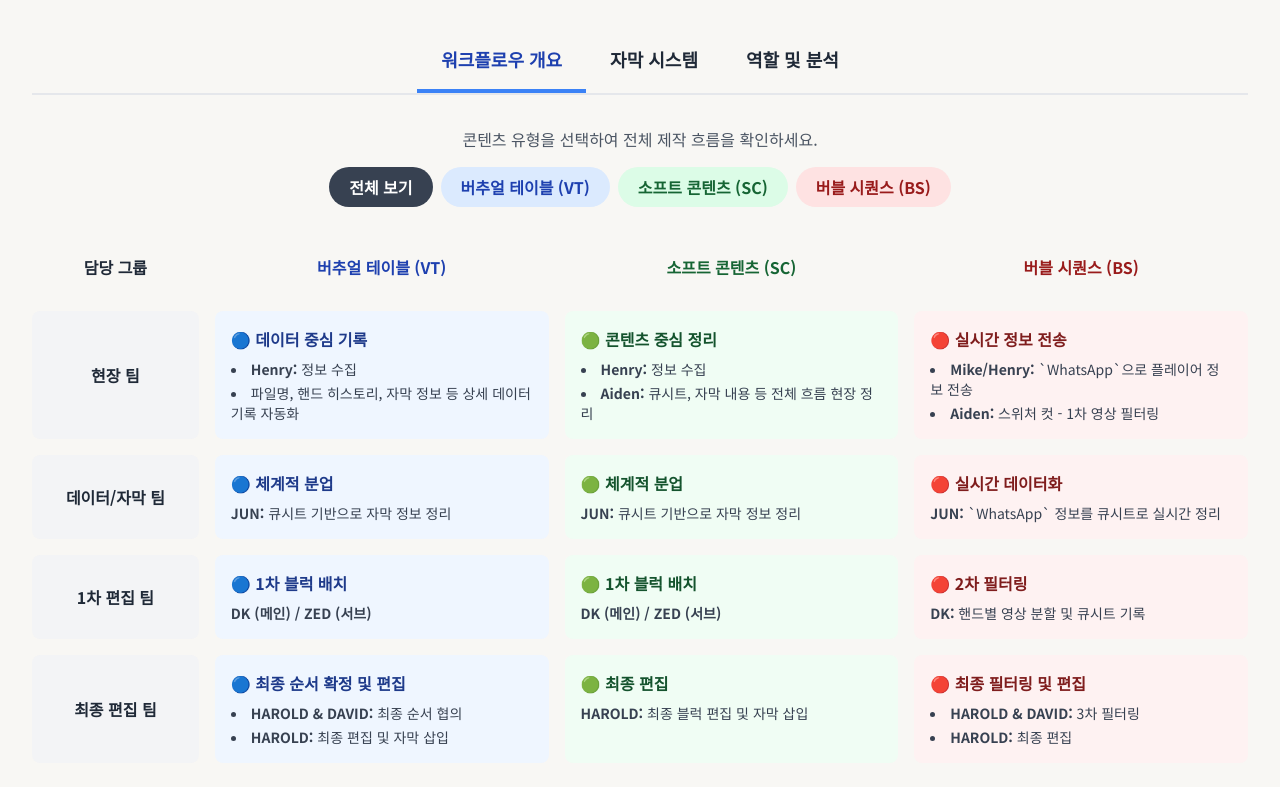
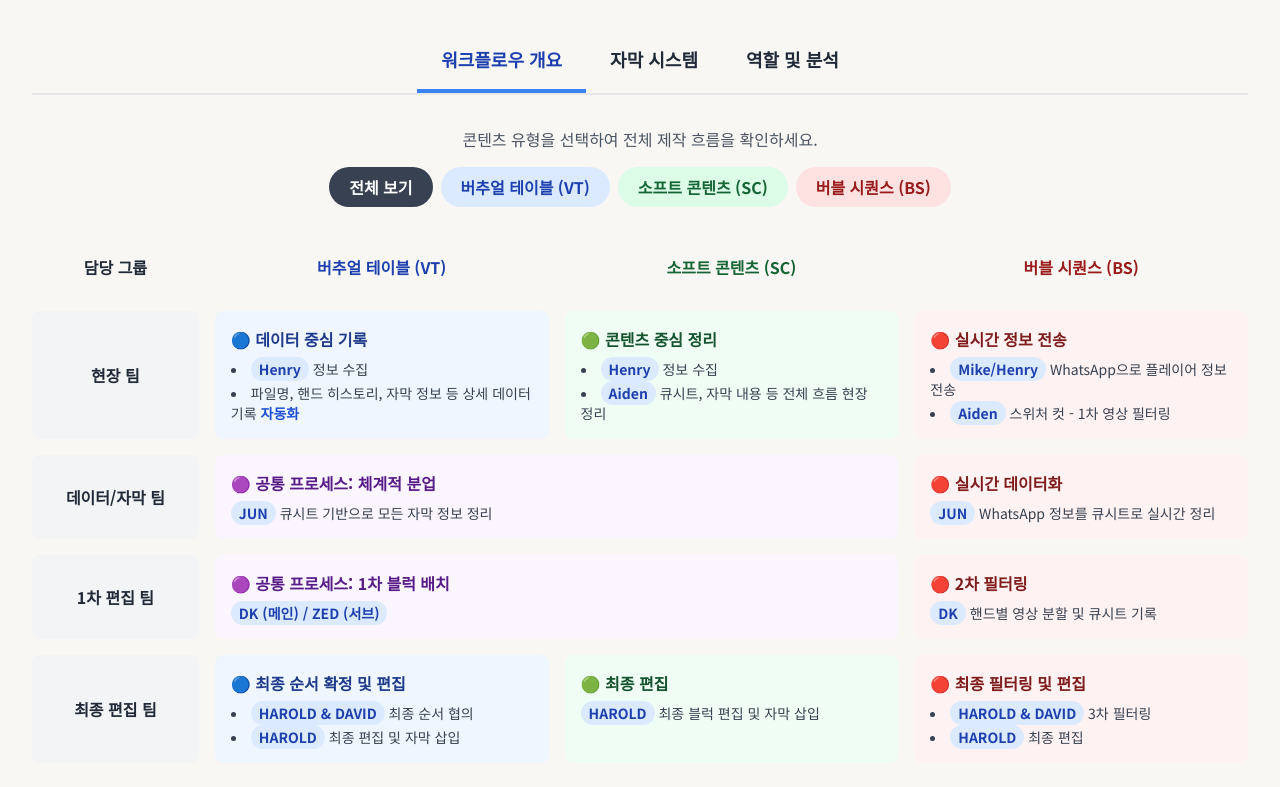
Before and after one commit to garimto81/virtual_workflow, a plain HTML site: page index.html in a window 1280 px wide. Shown: the part 119-906 px from the top of the page. Drawn offline with nearby package versions, Linux system fonts and the light colour scheme.

Commit message:
Update index.html

```diff
--- a/index.html
+++ b/index.html
@@ -3,7 +3,7 @@
 <head>
     <meta charset="UTF-8">
     <meta name="viewport" content="width=device-width, initial-scale=1.0">
-    <title>버추얼 테이블, 소프트 콘텐츠, 버블 시퀀스 워크플로우</title>
+    <title>VT,SC,BS 워크플로우</title>
     <script src="https://cdn.tailwindcss.com"></script>
     <link href="https://fonts.googleapis.com/css2?family=Noto+Sans+KR:wght@400;500;700&display=swap" rel="stylesheet">
     <!-- Chosen Palette: Calm Neutral & Muted Blue -->
@@ -35,6 +35,14 @@
             opacity: 1;
             transform: scale(1.02);
             box-shadow: 0 0 0 3px #3b82f6, 0 10px 15px -3px rgba(0,0,0,0.1), 0 4px 6px -2px rgba(0,0,0,0.05);
+        }
+        .highlight-label {
+            background-color: #dbeafe;
+            color: #1e40af;
+            padding: 0.125rem 0.5rem;
+            border-radius: 9999px;
+            font-weight: 600;
+            font-size: 0.875rem;
         }
     </style>
 </head>
@@ -74,76 +82,68 @@
 
                     <!-- Lane 1: 현장 팀 -->
                     <div class="row-span-1 flex items-center justify-center font-bold bg-gray-100 rounded-lg p-4">현장 팀</div>
-                    <div data-type="vt" class="swimlane-card bg-blue-50 p-4 rounded-lg">
+                    <div data-types="vt" class="swimlane-card bg-blue-50 p-4 rounded-lg">
                         <h4 class="font-bold text-blue-900">🔵 데이터 중심 기록</h4>
                         <ul class="list-disc list-inside mt-2 text-sm text-gray-700 space-y-1">
-                            <li><strong class="font-semibold">Henry:</strong> 정보 수집</li>
-                            <li>파일명, 핸드 히스토리, 자막 정보 등 상세 데이터 기록 자동화</li>
+                            <li><span class="highlight-label">Henry</span> 정보 수집</li>
+                            <li>파일명, 핸드 히스토리, 자막 정보 등 상세 데이터 기록 <span class="font-semibold text-blue-700">자동화</span></li>
                         </ul>
                     </div>
-                    <div data-type="sc" class="swimlane-card bg-green-50 p-4 rounded-lg">
+                    <div data-types="sc" class="swimlane-card bg-green-50 p-4 rounded-lg">
                         <h4 class="font-bold text-green-900">🟢 콘텐츠 중심 정리</h4>
                         <ul class="list-disc list-inside mt-2 text-sm text-gray-700 space-y-1">
-                             <li><strong class="font-semibold">Henry:</strong> 정보 수집</li>
-                             <li><strong class="font-semibold">Aiden:</strong> 큐시트, 자막 내용 등 전체 흐름 현장 정리</li>
+                             <li><span class="highlight-label">Henry</span> 정보 수집</li>
+                             <li><span class="highlight-label">Aiden</span> 큐시트, 자막 내용 등 전체 흐름 현장 정리</li>
                         </ul>
                     </div>
-                    <div data-type="bs" class="swimlane-card bg-red-50 p-4 rounded-lg">
+                    <div data-types="bs" class="swimlane-card bg-red-50 p-4 rounded-lg">
                          <h4 class="font-bold text-red-900">🔴 실시간 정보 전송</h4>
                          <ul class="list-disc list-inside mt-2 text-sm text-gray-700 space-y-1">
-                            <li><strong class="font-semibold">Mike/Henry:</strong> `WhatsApp`으로 플레이어 정보 전송</li>
-                            <li><strong class="font-semibold">Aiden:</strong> 스위처 컷 - 1차 영상 필터링</li>
+                            <li><span class="highlight-label">Mike/Henry</span> WhatsApp으로 플레이어 정보 전송</li>
+                            <li><span class="highlight-label">Aiden</span> 스위처 컷 - 1차 영상 필터링</li>
                         </ul>
                     </div>
 
                     <!-- Lane 2: 데이터/자막 팀 -->
                      <div class="row-span-1 flex items-center justify-center font-bold bg-gray-100 rounded-lg p-4">데이터/자막 팀</div>
-                     <div data-type="vt" class="swimlane-card bg-blue-50 p-4 rounded-lg">
-                        <h4 class="font-bold text-blue-900">🔵 체계적 분업</h4>
-                        <p class="mt-2 text-sm text-gray-700"><strong class="font-semibold">JUN:</strong> 큐시트 기반으로 자막 정보 정리</p>
+                     <div data-types="vt,sc" class="swimlane-card bg-purple-50 p-4 rounded-lg col-span-2">
+                        <h4 class="font-bold text-purple-900">🟣 공통 프로세스: 체계적 분업</h4>
+                        <p class="mt-2 text-sm text-gray-700"><span class="highlight-label">JUN</span> 큐시트 기반으로 모든 자막 정보 정리</p>
                     </div>
-                     <div data-type="sc" class="swimlane-card bg-green-50 p-4 rounded-lg">
-                        <h4 class="font-bold text-green-900">🟢 체계적 분업</h4>
-                        <p class="mt-2 text-sm text-gray-700"><strong class="font-semibold">JUN:</strong> 큐시트 기반으로 자막 정보 정리</p>
-                    </div>
-                     <div data-type="bs" class="swimlane-card bg-red-50 p-4 rounded-lg">
+                     <div data-types="bs" class="swimlane-card bg-red-50 p-4 rounded-lg">
                          <h4 class="font-bold text-red-900">🔴 실시간 데이터화</h4>
-                         <p class="mt-2 text-sm text-gray-700"><strong class="font-semibold">JUN:</strong> `WhatsApp` 정보를 큐시트로 실시간 정리</p>
+                         <p class="mt-2 text-sm text-gray-700"><span class="highlight-label">JUN</span> WhatsApp 정보를 큐시트로 실시간 정리</p>
                     </div>
 
                     <!-- Lane 3: 1차 편집 팀 -->
                      <div class="row-span-1 flex items-center justify-center font-bold bg-gray-100 rounded-lg p-4">1차 편집 팀</div>
-                     <div data-type="vt" class="swimlane-card bg-blue-50 p-4 rounded-lg">
-                         <h4 class="font-bold text-blue-900">🔵 1차 블럭 배치</h4>
-                         <p class="mt-2 text-sm text-gray-700"><strong class="font-semibold">DK (메인) / ZED (서브)</strong></p>
+                     <div data-types="vt,sc" class="swimlane-card bg-purple-50 p-4 rounded-lg col-span-2">
+                         <h4 class="font-bold text-purple-900">🟣 공통 프로세스: 1차 블럭 배치</h4>
+                         <p class="mt-2 text-sm text-gray-700"><span class="highlight-label">DK (메인) / ZED (서브)</span></p>
                     </div>
-                     <div data-type="sc" class="swimlane-card bg-green-50 p-4 rounded-lg">
-                         <h4 class="font-bold text-green-900">🟢 1차 블럭 배치</h4>
-                         <p class="mt-2 text-sm text-gray-700"><strong class="font-semibold">DK (메인) / ZED (서브)</strong></p>
-                    </div>
-                     <div data-type="bs" class="swimlane-card bg-red-50 p-4 rounded-lg">
+                     <div data-types="bs" class="swimlane-card bg-red-50 p-4 rounded-lg">
                          <h4 class="font-bold text-red-900">🔴 2차 필터링</h4>
-                         <p class="mt-2 text-sm text-gray-700"><strong class="font-semibold">DK:</strong> 핸드별 영상 분할 및 큐시트 기록</p>
+                         <p class="mt-2 text-sm text-gray-700"><span class="highlight-label">DK</span> 핸드별 영상 분할 및 큐시트 기록</p>
                     </div>
 
                     <!-- Lane 4: 최종 편집 팀 -->
                      <div class="row-span-1 flex items-center justify-center font-bold bg-gray-100 rounded-lg p-4">최종 편집 팀</div>
-                     <div data-type="vt" class="swimlane-card bg-blue-50 p-4 rounded-lg">
+                     <div data-types="vt" class="swimlane-card bg-blue-50 p-4 rounded-lg">
                         <h4 class="font-bold text-blue-900">🔵 최종 순서 확정 및 편집</h4>
                         <ul class="list-disc list-inside mt-2 text-sm text-gray-700 space-y-1">
-                            <li><strong class="font-semibold">HAROLD & DAVID:</strong> 최종 순서 협의</li>
-                            <li><strong class="font-semibold">HAROLD:</strong> 최종 편집 및 자막 삽입</li>
+                            <li><span class="highlight-label">HAROLD & DAVID</span> 최종 순서 협의</li>
+                            <li><span class="highlight-label">HAROLD</span> 최종 편집 및 자막 삽입</li>
                         </ul>
                     </div>
-                     <div data-type="sc" class="swimlane-card bg-green-50 p-4 rounded-lg">
+                     <div data-types="sc" class="swimlane-card bg-green-50 p-4 rounded-lg">
                          <h4 class="font-bold text-green-900">🟢 최종 편집</h4>
-                         <p class="mt-2 text-sm text-gray-700"><strong class="font-semibold">HAROLD:</strong> 최종 블럭 편집 및 자막 삽입</p>
+                         <p class="mt-2 text-sm text-gray-700"><span class="highlight-label">HAROLD</span> 최종 블럭 편집 및 자막 삽입</p>
                     </div>
-                     <div data-type="bs" class="swimlane-card bg-red-50 p-4 rounded-lg">
+                     <div data-types="bs" class="swimlane-card bg-red-50 p-4 rounded-lg">
                          <h4 class="font-bold text-red-900">🔴 최종 필터링 및 편집</h4>
                          <ul class="list-disc list-inside mt-2 text-sm text-gray-700 space-y-1">
-                            <li><strong class="font-semibold">HAROLD & DAVID:</strong> 3차 필터링</li>
-                            <li><strong class="font-semibold">HAROLD:</strong> 최종 편집</li>
+                            <li><span class="highlight-label">HAROLD & DAVID</span> 3차 필터링</li>
+                            <li><span class="highlight-label">HAROLD</span> 최종 편집</li>
                         </ul>
                     </div>
                 </div>
@@ -153,12 +153,12 @@
             <section id="subtitles" class="tab-content hidden">
                  <div class="bg-white p-6 md:p-8 rounded-xl shadow-md">
                      <h2 class="text-2xl font-bold mb-2">자막 시스템 표준화</h2>
-                     <p class="text-gray-600 mb-6">모든 정보는 '통합 큐시트'의 <strong class="font-semibold text-indigo-600">'자막 파트 전용 탭'</strong>에서 관리됩니다.</p>
+                     <p class="text-gray-600 mb-6">모든 정보는 '통합 큐시트'의 <span class="highlight-label">'자막 파트 전용 탭'</span>에서 관리됩니다.</p>
 
                      <div class="space-y-6">
                         <!-- Profile Subtitles -->
                         <div>
-                            <h3 class="text-xl font-semibold text-gray-800 mb-3">A. 프로필 자막 (본사 사전 준비)</h3>
+                            <h3 class="text-xl font-semibold text-gray-800 mb-3">본사 준비 자막: 프로필 정보</h3>
                             <div class="border-l-4 border-indigo-400 pl-4">
                                 <p><strong class="font-semibold">내용:</strong> 국가, 이름, 선수 정보 (브레이슬릿 획득 수, 총 상금 등)</p>
                                 <p><strong class="font-semibold">프로세스:</strong> 한국에서 사전 준비하며, 현장에서는 '프로필 자막' 요청만 기재합니다.</p>
@@ -167,7 +167,7 @@
 
                         <!-- On-site Subtitles -->
                         <div>
-                             <h3 class="text-xl font-semibold text-gray-800 mb-3">B. 현장 정보 자막 (소프트 콘텐츠 기준)</h3>
+                             <h3 class="text-xl font-semibold text-gray-800 mb-3">현장 기재 자막: 실시간 정보</h3>
                              <div class="grid md:grid-cols-2 gap-6">
                                  <div class="bg-gray-50 p-4 rounded-lg">
                                      <h4 class="font-bold mb-2">스택 정보</h4>
@@ -197,7 +197,7 @@
                          <h2 class="text-2xl font-bold mb-4">핵심 역할 분담 (R&R)</h2>
                          <div class="space-y-4">
                              <div>
-                                <h3 class="font-semibold text-lg">1차 배치 총괄 (버추얼 테이블 + 소프트 콘텐츠)</h3>
+                                <h3 class="font-semibold text-lg">1차 배치 총괄 (VT + SC)</h3>
                                 <p class="text-gray-600"><strong class="font-semibold">담당자:</strong> DK</p>
                                 <p class="text-sm">일관성 유지를 위해 1차 편집 및 배치를 주도합니다.</p>
                              </div>
@@ -209,23 +209,22 @@
                          </div>
                      </div>
                       <div class="bg-white p-6 md:p-8 rounded-xl shadow-md">
-                         <h2 class="text-2xl font-bold mb-4">공통점 분석</h2>
+                         <h2 class="text-2xl font-bold mb-4">워크플로우 공통점 및 이점</h2>
                          <ul class="space-y-3 list-disc list-inside">
-                             <li><strong class="font-semibold">통합 데이터 허브:</strong> 모든 정보는 통합 큐시트의 `FRONT 탭`으로 집결됩니다.</li>
-                             <li><strong class="font-semibold">1차 편집 총괄:</strong> VT와 SC의 1차 편집 및 배치는 DK가 주도합니다.</li>
-                             <li><strong class="font-semibold">최종 편집 총괄:</strong> 모든 콘텐츠의 최종 편집 및 보정은 HAROLD가 담당합니다.</li>
+                             <li><strong class="font-semibold">통합 데이터 허브:</strong> 모든 정보가 <span class="highlight-label">FRONT 탭</span>으로 집결되어, 정보 누락 및 혼선을 방지하고 일관성을 확보합니다.</li>
+                             <li><strong class="font-semibold">역할 표준화:</strong> <span class="highlight-label">DK</span>의 1차 편집과 <span class="highlight-label">HAROLD</span>의 최종 편집으로 역할을 표준화하여, 콘텐츠의 초기 완성도와 최종 퀄리티를 모두 보장합니다.</li>
                          </ul>
                      </div>
                      <div class="lg:col-span-2 bg-white p-6 md:p-8 rounded-xl shadow-md">
-                          <h2 class="text-2xl font-bold mb-4">차이점 분석</h2>
+                          <h2 class="text-2xl font-bold mb-4">콘텐츠 유형별 차이점</h2>
                           <dl class="grid grid-cols-1 md:grid-cols-3 gap-6">
                             <div class="flex flex-col">
                                 <dt class="font-semibold text-lg text-gray-900">작업의 핵심</dt>
-                                <dd class="mt-1 text-gray-600">VT는 `데이터 정확성`, SC는 `콘텐츠 맥락`, BS는 `실시간성`이 가장 중요합니다.</dd>
+                                <dd class="mt-1 text-gray-600">VT는 <span class="highlight-label">데이터 정확성</span>, SC는 <span class="highlight-label">콘텐츠 맥락</span>, BS는 <span class="highlight-label">실시간성</span>이 가장 중요합니다.</dd>
                             </div>
                              <div class="flex flex-col">
                                 <dt class="font-semibold text-lg text-gray-900">현장 역할</dt>
-                                <dd class="mt-1 text-gray-600">BS는 `WhatsApp`을 이용한 실시간 정보 공유와 `스위처 컷 - 1차 영상 필터링`이라는 고유한 프로세스를 가집니다.</dd>
+                                <dd class="mt-1 text-gray-600">BS는 <span class="highlight-label">WhatsApp</span>을 이용한 실시간 정보 공유와 <span class="highlight-label">스위처 컷 - 1차 영상 필터링</span>이라는 고유한 프로세스를 가집니다.</dd>
                             </div>
                              <div class="flex flex-col">
                                 <dt class="font-semibold text-lg text-gray-900">프로세스 복잡도</dt>
@@ -270,9 +269,10 @@
 
                     allCards.forEach(card => {
                         card.classList.remove('highlighted', 'dimmed');
+                        const cardTypes = (card.dataset.types || "").split(',');
 
                         if (filterType !== 'all') {
-                            if (card.dataset.type === filterType) {
+                            if (cardTypes.includes(filterType)) {
                                 card.classList.add('highlighted');
                             } else {
                                 card.classList.add('dimmed');
```
